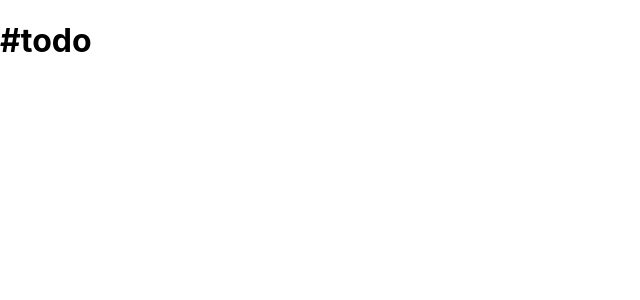
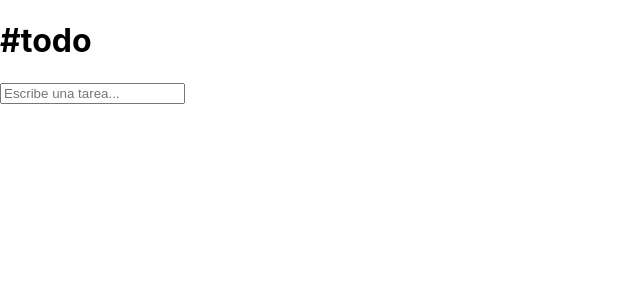
Before and after one commit to cobasesp/todo-app-react, a React (Create React App) app: page / in a window 1280 px wide. Shown: the top 300 px of the page, without its empty margins (0-640 px from the left). Built offline with nearby package versions, Linux system fonts and the light colour scheme.

Commit message:
first version of todo list

```diff
--- a/src/App.js
+++ b/src/App.js
@@ -1,8 +1,30 @@
 import './App.css';
+import React, { Fragment, useState, useEffect } from 'react';
+
+import AddTodo from './components/AddTodo';
+import TodoList from './components/TodoListComponent';
 
 function App() {
+
+  const [todoList, setTodo] = useState([]);
+
+  const addTodo = todoText => {
+    setTodo([...todoList, todoText]);
+  }
+
+  console.log(todoList);
+
   return (
-    <h1>#todo</h1>
+    <Fragment>
+      <h1>#todo</h1>
+
+      <AddTodo saveTodo={todoText => {
+        addTodo(todoText);
+      }} ></AddTodo>
+
+      <TodoList todoList={todoList}></TodoList>
+
+    </Fragment>
   );
 }
 
--- /dev/null
+++ b/src/components/AddTodo.js
@@ -0,0 +1,18 @@
+import React from 'react';
+
+const AddTodo = ({saveTodo}) => {
+
+    const save = (e) => {
+        if(e.keyCode == 13){
+            console.log(e.target.value);
+            saveTodo(e.target.value);
+        }
+    }
+
+    return(
+        <input type="text" placeholder="Escribe una tarea..." onKeyUp={save}/>
+    );
+
+}
+
+export default AddTodo;
--- /dev/null
+++ b/src/components/TodoListComponent.js
@@ -0,0 +1,14 @@
+import React from 'react';
+
+const TodoList = ({todoList}) => {
+
+    return(
+        <div>
+            {todoList.map(todo => (
+                <p key={todo}>{todo}</p>
+            ))}
+        </div>
+    )
+}
+
+export default TodoList;
```
